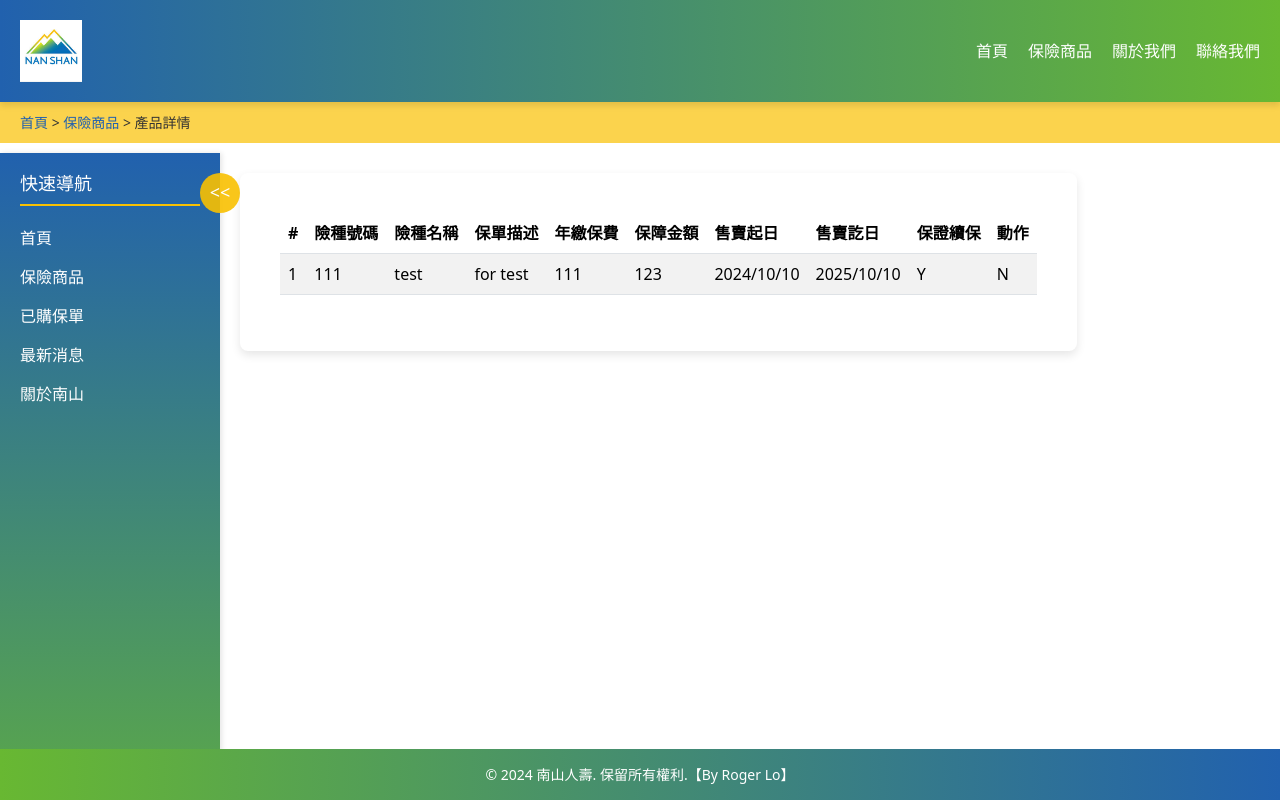
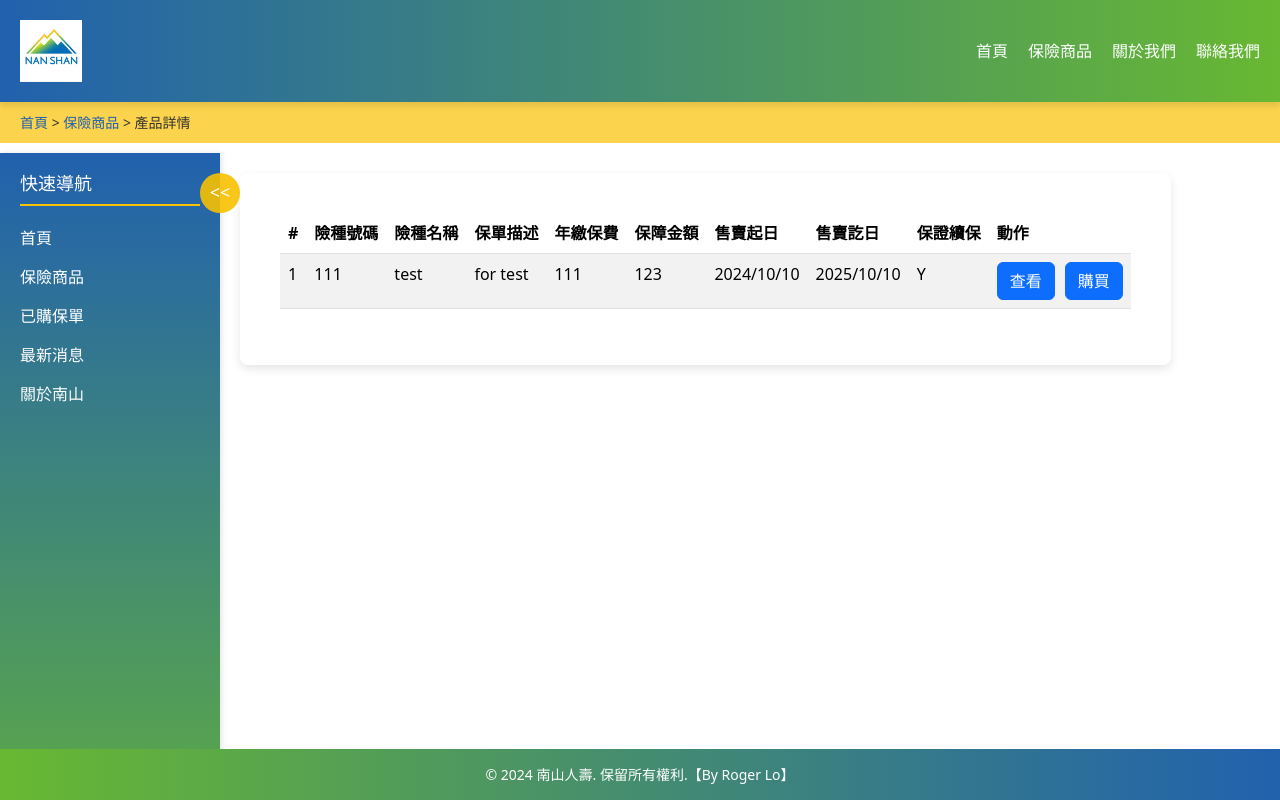
Before and after one commit to yiwen0507/vueHW_W8, a Vue app: page /insuranceproduct in a window 1280 px wide. Shown: the top 800 px of the page. Built offline with nearby package versions, Linux system fonts and the light colour scheme.

Commit message:
顯示查詢保單、購買保單的畫面

```diff
--- a/src/assets/myStyle.css
+++ b/src/assets/myStyle.css
@@ -96,6 +96,14 @@ aside ul li a {
 aside ul li a:hover {
     color: rgba(249, 192, 2, 1); /* 黃色 hover 效果 */
 }
+/*按鈕*/
+td button {
+    margin-right: 10px; /* 每個按鈕之間增加間距 */
+}
+
+td button:last-child {
+    margin-right: 0; /* 取消最後一個按鈕的右側間距 */
+}
 /* 收合按鈕 */
 #toggle-sidebar {
     position: absolute;
--- /dev/null
+++ b/src/components/InsuranceDetail.vue
@@ -0,0 +1,29 @@
+<template>
+    <div>
+        <main>
+            <div>
+                <h1>保單詳情[]</h1>
+                <button type="button" class="btn btn-primary" @click="goBack">回前頁</button>
+            </div>
+            <div>
+                <p>身故給付</p>
+                <p>意外給付</p>
+            </div>
+        </main>
+    </div>
+</template>
+
+<script>
+import '@/assets/myStyle.css';
+    export default {
+        methods:{
+            goBack(){
+                this.$router.push({ path: `/insuranceproduct` });
+            }
+        }
+    }
+</script>
+
+<style lang="scss" scoped>
+
+</style>
--- a/src/components/InsuranceProducts.vue
+++ b/src/components/InsuranceProducts.vue
@@ -27,7 +27,10 @@
                 <td>2024/10/10</td>
                 <td>2025/10/10</td>
                 <td>Y</td>
-                <td>N</td>
+                <td>
+                    <button type="button" class="btn btn-primary" @click="goToDetail">查看</button>
+                    <button type="button" class="btn btn-primary" @click="goToSuccess">購買</button>
+                </td>
                 </tr>
             </tbody>
         </table>
@@ -36,8 +39,16 @@
 </template>
 
 <script>
+import '@/assets/myStyle.css';
     export default {
-
+        methods:{
+            goToDetail(){
+                this.$router.push({ path: `/detail` });
+            },
+            goToSuccess(){
+                this.$router.push({ path: `/success` });
+            }
+        }
     }
 </script>
 
--- /dev/null
+++ b/src/components/PurchasedSuccess.vue
@@ -0,0 +1,17 @@
+<template>
+    <div>
+        <main>
+            <h1>SUCCESS</h1>
+        </main>
+    </div>
+</template>
+
+<script>
+    export default {
+
+    }
+</script>
+
+<style lang="scss" scoped>
+
+</style>
--- a/src/main.js
+++ b/src/main.js
@@ -8,6 +8,8 @@ import InsuranceProducts from './components/InsuranceProducts.vue';
 import AlreadyPurchased from './components/AlreadyPurchased.vue';
 import AboutNanshan from './components/AboutNanshan.vue';
 import NewsNanshan from './components/NewsNanshan.vue';
+import InsuranceDetail from './components/InsuranceDetail.vue';
+import PurchasedSuccess from './components/PurchasedSuccess.vue';
 
 // create router
 const router = createRouter({
@@ -20,6 +22,8 @@ const router = createRouter({
         { path: "/alreadypurchased", component: AlreadyPurchased},
         { path: "/news", component:NewsNanshan},
         { path: "/about", component: AboutNanshan},
+        { path: "/detail", component:InsuranceDetail},
+        { path: "/success", component:PurchasedSuccess},
     ]
 })
 const app = createApp(App)
```
